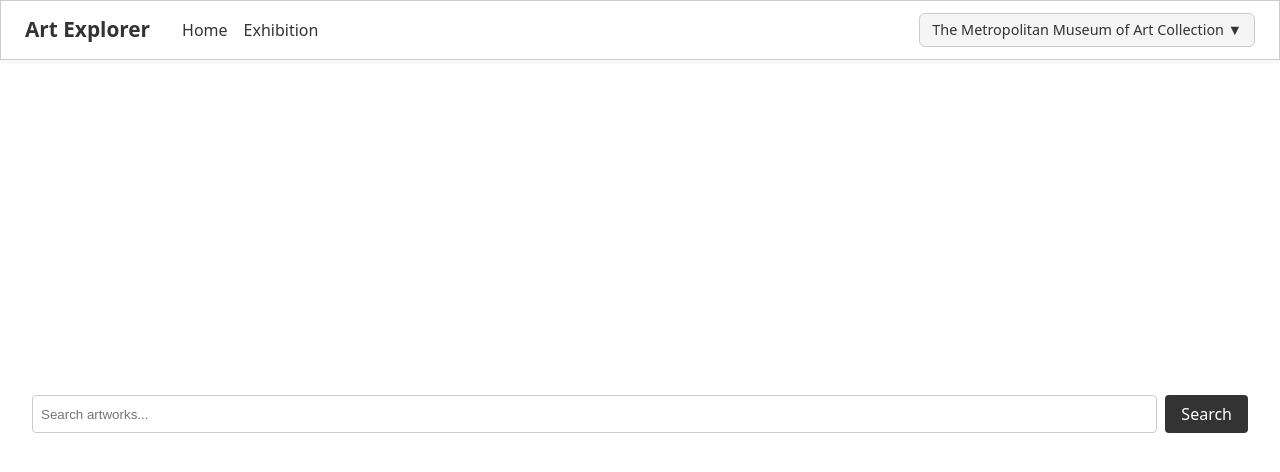
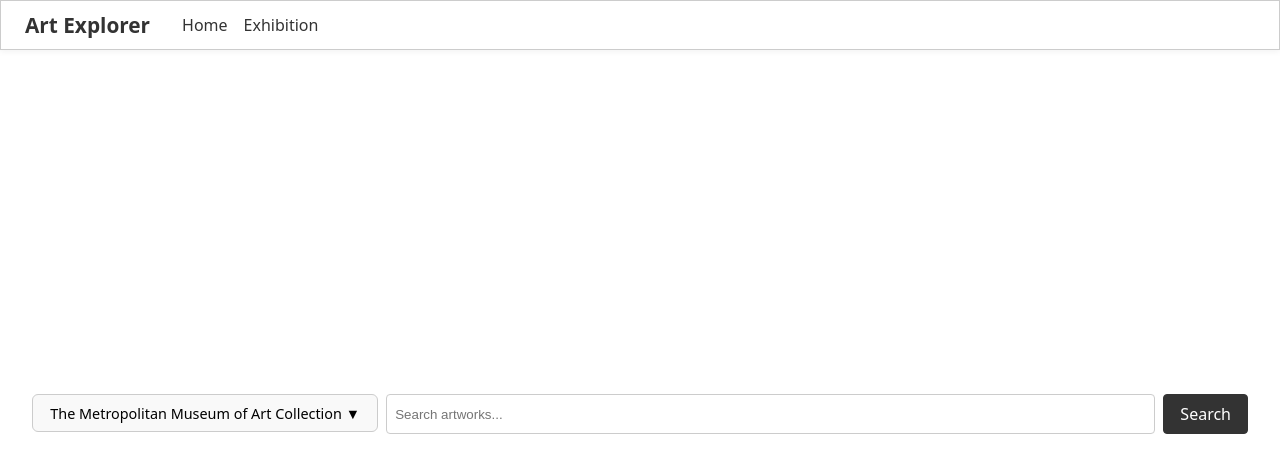
Before and after one commit to Lione-25/exhibition-curator, a React (Vite) app: page / in a window 1280 px wide. Shown: the top 472 px of the page. Built offline with nearby package versions, Linux system fonts and the light colour scheme.

Commit message:
move museum selector to homepage search bar

```diff
--- a/src/components/Header.tsx
+++ b/src/components/Header.tsx
@@ -1,11 +1,7 @@
 import { Link } from "react-router-dom";
-import { useState } from "react";
 import "../styles/Header.css";
 
 function Header() {
-  const [museum, setMuseum] = useState<"met" | "science">("met");
-  const [dropdownOpen, setDropdownOpen] = useState(false);
-
   return (
     <header className="header">
       <div className="header-left">
@@ -15,38 +11,6 @@ function Header() {
           <Link to="/exhibition">Exhibition</Link>
         </nav>
       </div>
-
-      <div className="museum-selector">
-        <button
-          className="museum-button"
-          onClick={() => setDropdownOpen((prev) => !prev)}
-        >
-          {museum === "met"
-            ? "The Metropolitan Museum of Art Collection"
-            : "The Science Museum"}{" "}
-          ▼
-        </button>
-        {dropdownOpen && (
-          <ul className="museum-dropdown">
-            <li
-              onClick={() => {
-                setMuseum("met");
-                setDropdownOpen(false);
-              }}
-            >
-              The Metropolitan Museum of Art Collection
-            </li>
-            <li
-              onClick={() => {
-                setMuseum("science");
-                setDropdownOpen(false);
-              }}
-            >
-              The Science Museum
-            </li>
-          </ul>
-        )}
-      </div>
     </header>
   );
 }
--- /dev/null
+++ b/src/components/MuseumSelector.tsx
@@ -0,0 +1,53 @@
+import { useState } from "react";
+import "../styles/MuseumSelector.module.css";
+
+function MuseumSelector() {
+  const [museum, setMuseum] = useState<"met" | "science">("met");
+  const [dropdownOpen, setDropdownOpen] = useState(false);
+  return (
+    <div className="museum-selector">
+      <button
+        style={{
+          //   background: "#f5f5f5",
+          border: "1px solid #ccc",
+          borderRadius: "6px",
+          //   padding: "0.4rem 0.75rem",
+          cursor: "pointer",
+          fontSize: "0.9rem",
+          //   color: "#333",
+          transition: "background 0.2s",
+          //   marginBottom: "1rem",
+        }}
+        // className="museum-button"
+        onClick={() => setDropdownOpen((prev) => !prev)}
+      >
+        {museum === "met"
+          ? "The Metropolitan Museum of Art Collection"
+          : "The Science Museum"}{" "}
+        ▼
+      </button>
+      {dropdownOpen && (
+        <ul className="museum-dropdown">
+          <li
+            onClick={() => {
+              setMuseum("met");
+              setDropdownOpen(false);
+            }}
+          >
+            The Metropolitan Museum of Art Collection
+          </li>
+          <li
+            onClick={() => {
+              setMuseum("science");
+              setDropdownOpen(false);
+            }}
+          >
+            The Science Museum
+          </li>
+        </ul>
+      )}
+    </div>
+  );
+}
+
+export default MuseumSelector;
--- a/src/components/SearchBar.tsx
+++ b/src/components/SearchBar.tsx
@@ -1,4 +1,5 @@
 import { useState } from "react";
+import MuseumSelector from "./MuseumSelector";
 
 interface SearchBarProps {
   onSearch: (query: string) => void;
@@ -19,7 +20,9 @@ export default function SearchBar({ onSearch }: SearchBarProps) {
   }
 
   return (
+    <div style={{ textAlign: "right" }}>
       <div style={{ display: "flex", gap: "8px", marginBottom: "20px" }}>
+        <MuseumSelector />
         <input
           value={query}
           onChange={(e) => setQuery(e.target.value)}
@@ -32,11 +35,12 @@ export default function SearchBar({ onSearch }: SearchBarProps) {
             borderRadius: "4px",
           }}
         />
+
         <button
           onClick={handleSearch}
           style={{
             padding: "8px 16px",
-          border: "none",
+            border: "1px solid #333",
             borderRadius: "4px",
             background: "#333",
             color: "#fff",
@@ -46,5 +50,6 @@ export default function SearchBar({ onSearch }: SearchBarProps) {
           Search
         </button>
       </div>
+    </div>
   );
 }
--- a/src/styles/Header.css
+++ b/src/styles/Header.css
@@ -42,49 +42,3 @@
 .nav-links a:hover {
   color: #0077cc;
 }
-
-/* Museum selector */
-.museum-selector {
-  position: relative;
-}
-
-.museum-button {
-  background: #f5f5f5;
-  border: 1px solid #ccc;
-  border-radius: 6px;
-  padding: 0.4rem 0.75rem;
-  cursor: pointer;
-  font-size: 0.9rem;
-  color: #333;
-  transition: background 0.2s;
-}
-
-.museum-button:hover {
-  background: #e8e8e8;
-}
-
-.museum-dropdown {
-  position: absolute;
-  right: 0;
-  top: 110%;
-  list-style: none;
-  background: #fff;
-  border: 1px solid #ccc;
-  border-radius: 6px;
-  box-shadow: 0 2px 8px rgba(0, 0, 0, 0.1);
-  margin: 0;
-  padding: 0.4rem 0;
-  width: 250px;
-  z-index: 10;
-  color: #333;
-}
-
-.museum-dropdown li {
-  padding: 0.5rem 1rem;
-  cursor: pointer;
-  transition: background 0.2s;
-}
-
-.museum-dropdown li:hover {
-  background: #f2f2f2;
-}
--- /dev/null
+++ b/src/styles/MuseumSelector.module.css
@@ -0,0 +1,44 @@
+.museum-selector {
+  /* position: relative; */
+}
+
+.museum-button {
+  background: #f5f5f5;
+  border: 1px solid #ccc;
+  border-radius: 6px;
+  padding: 0.4rem 0.75rem;
+  cursor: pointer;
+  font-size: 0.9rem;
+  color: #333;
+  transition: background 0.2s;
+}
+
+.museum-button:hover {
+  background: #e8e8e8;
+}
+
+.museum-dropdown {
+  position: absolute;
+  right: 0;
+  top: 110%;
+  list-style: none;
+  background: #fff;
+  border: 1px solid #ccc;
+  border-radius: 6px;
+  box-shadow: 0 2px 8px rgba(0, 0, 0, 0.1);
+  margin: 0;
+  padding: 0.4rem 0;
+  width: 250px;
+  z-index: 10;
+  color: #333;
+}
+
+.museum-dropdown li {
+  padding: 0.5rem 1rem;
+  cursor: pointer;
+  transition: background 0.2s;
+}
+
+.museum-dropdown li:hover {
+  background: #f2f2f2;
+}
```
Lines whose indentation alone changed are shown as unchanged.
